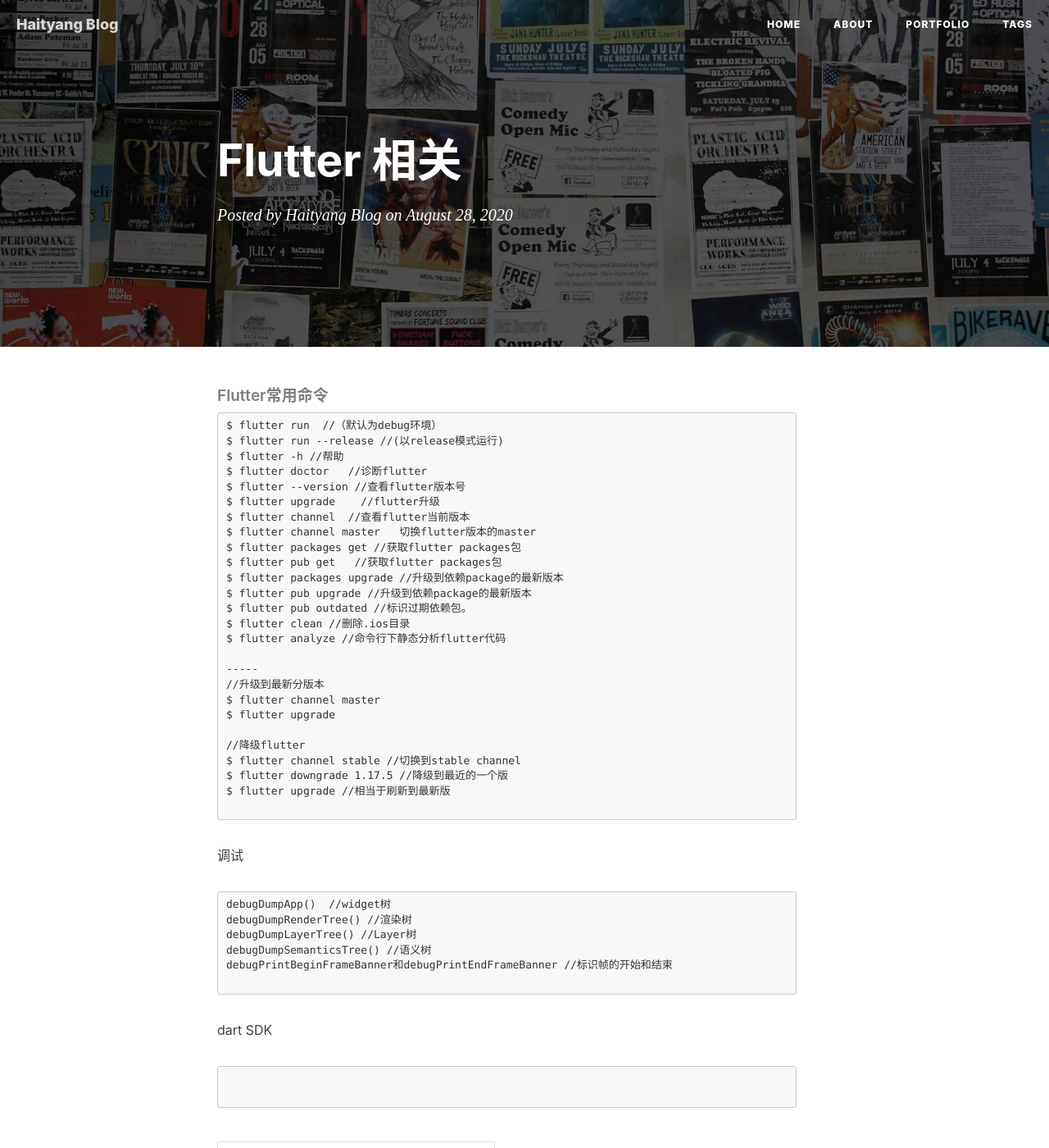
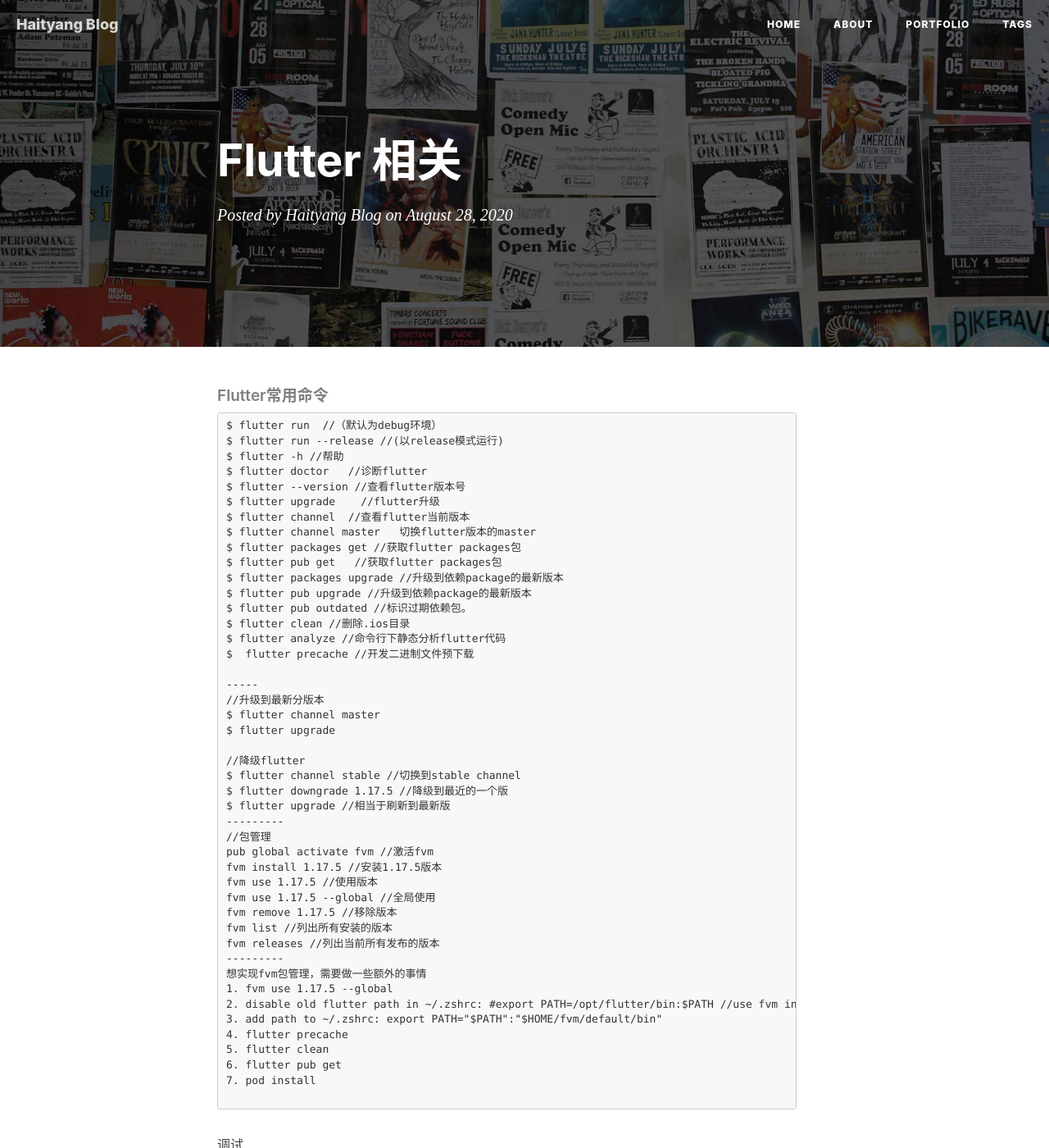
Before and after one commit to haityang/haityang.github.io, a Jekyll site: the page built from _posts/2020-8-28-Flutter 相关.markdown, in a window 1280 px wide and 1400 px high. Shown: the whole window at 82% size. Built offline with Jekyll 4.4.1, drawn with Linux system fonts in a browser that asks for light colours; nearby versions of some CDN libraries; our own code applies the rules of GitHub Pages for plain Markdown files; comment, search, counter and statistics services are not loaded.

Commit message:
flutter about

````diff
--- a/_posts/2020-8-28-Flutter 相关.markdown
+++ b/_posts/2020-8-28-Flutter 相关.markdown
@@ -17,6 +17,7 @@ $ flutter pub upgrade //升级到依赖package的最新版本
 $ flutter pub outdated //标识过期依赖包。
 $ flutter clean //删除.ios目录
 $ flutter analyze //命令行下静态分析flutter代码
+$  flutter precache //开发二进制文件预下载
 
 -----
 //升级到最新分版本
@@ -27,6 +28,24 @@ $ flutter upgrade
 $ flutter channel stable //切换到stable channel
 $ flutter downgrade 1.17.5 //降级到最近的一个版
 $ flutter upgrade //相当于刷新到最新版
+---------
+//包管理
+pub global activate fvm //激活fvm
+fvm install 1.17.5 //安装1.17.5版本
+fvm use 1.17.5 //使用版本
+fvm use 1.17.5 --global //全局使用
+fvm remove 1.17.5 //移除版本
+fvm list //列出所有安装的版本
+fvm releases //列出当前所有发布的版本
+---------
+想实现fvm包管理，需要做一些额外的事情
+1. fvm use 1.17.5 --global
+2. disable old flutter path in ~/.zshrc: #export PATH=/opt/flutter/bin:$PATH //use fvm instead
+3. add path to ~/.zshrc: export PATH="$PATH":"$HOME/fvm/default/bin"
+4. flutter precache
+5. flutter clean
+6. flutter pub get
+7. pod install
 
 ```
 
````
